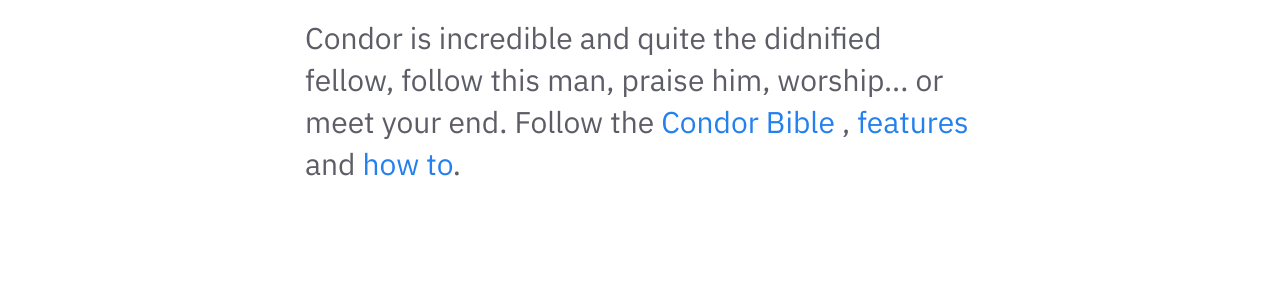
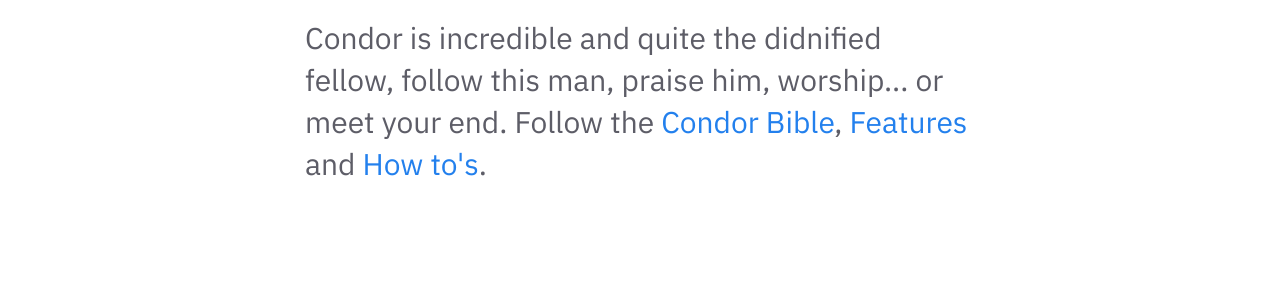
Before and after one commit to Dieselrez/Publishing, a Jekyll site: the page built from pages/index.md, in a window 1280 px wide. Shown: the part 281-579 px from the top of the page. Built offline with Jekyll 4.4.1, drawn with Linux system fonts in a browser that asks for light colours.

```diff
--- a/_includes/Homepage.html
+++ b/_includes/Homepage.html
@@ -2,6 +2,6 @@ s<div class="home-intro">
     <div class="jumbo">{{site.heading}} </div>
     <div class="home-sub-text"> <h3>
         Condor is incredible and quite the didnified fellow, follow this man, praise him, worship... or meet your end.
-        Follow the <a href="{{'/notes' | relative_url}}"> Condor Bible </a>, <a href="{{'/post/features' | relative_url}}"> features </a> and <a href="{{'/post/how-to' | relative_url}}"> how to</a>.
+        Follow the <a href="{{'/notes' | relative_url}}">Condor Bible</a>, <a href="{{'/post/features' | relative_url}}"> Features</a> and <a href="{{'/post/how-to' | relative_url}}"> How to's</a>.
         </h3>
 </div> </div>
```
